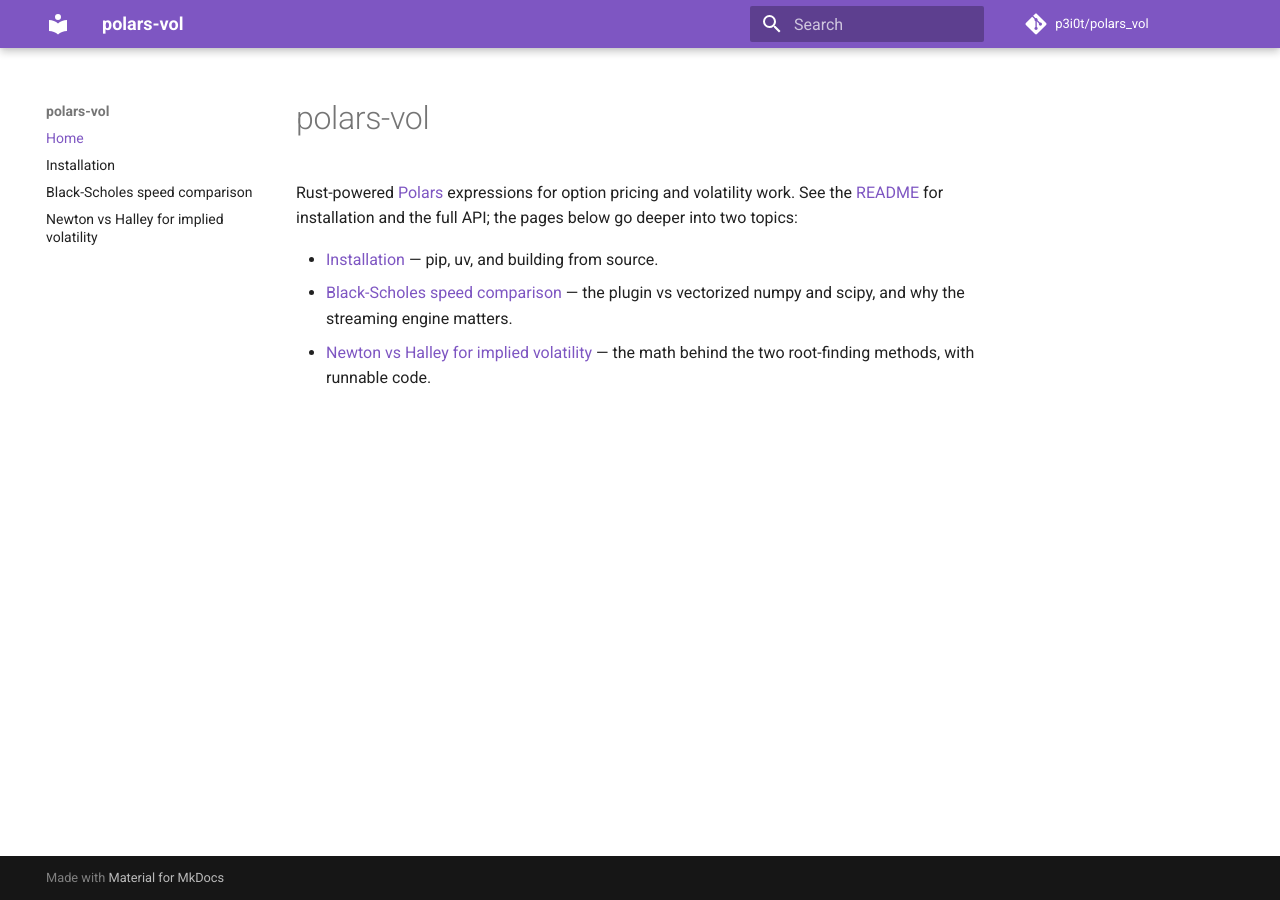
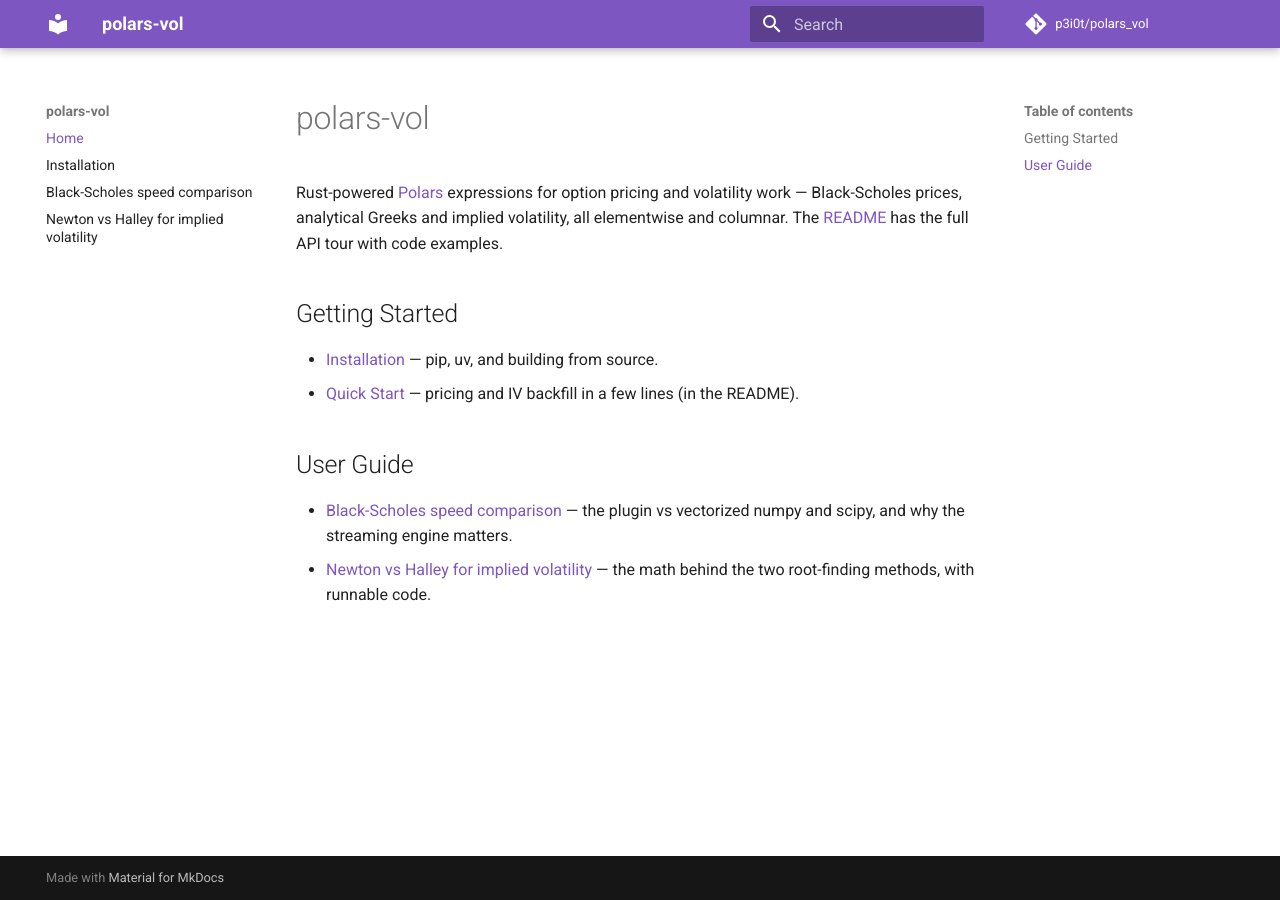
Before and after one commit to p3i0t/polars_vol, an MkDocs documentation site: the page built from docs/index.md, in a window 1280 px wide. Built offline with MkDocs 1.6.1 and Material for MkDocs 9.7.7, drawn with Linux system fonts in a browser that asks for light colours; comment, search, counter and statistics services are not loaded.

Commit message:
docs: group the index page into Getting Started and User Guide

```diff
--- a/docs/index.md
+++ b/docs/index.md
@@ -1,10 +1,19 @@
 # polars-vol
 
 Rust-powered [Polars](https://pola.rs) expressions for option pricing and
-volatility work. See the [README](https://github.com/p3i0t/polars_vol) for
-installation and the full API; the pages below go deeper into two topics:
+volatility work — Black-Scholes prices, analytical Greeks and implied
+volatility, all elementwise and columnar. The
+[README](https://github.com/p3i0t/polars_vol) has the full API tour with
+code examples.
+
+## Getting Started
 
 - [Installation](install.md) — pip, uv, and building from source.
+- [Quick Start](https://github.com/p3i0t/polars_vol#quick-start) — pricing
+  and IV backfill in a few lines (in the README).
+
+## User Guide
+
 - [Black-Scholes speed comparison](black_scholes_speed.md) — the plugin vs
   vectorized numpy and scipy, and why the streaming engine matters.
 - [Newton vs Halley for implied volatility](newton_vs_halley.md) — the math
```
